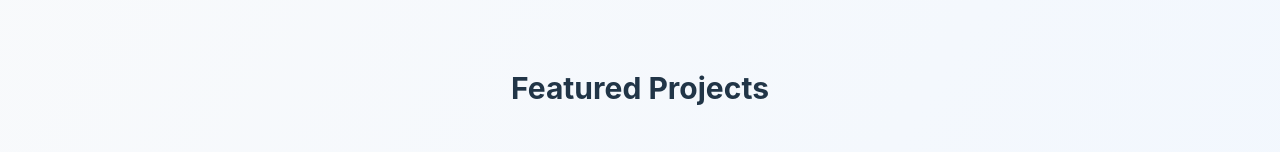
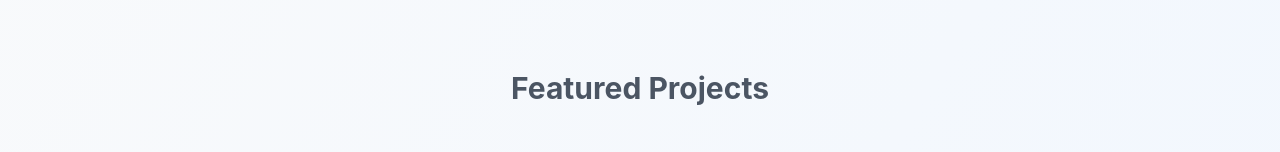
Before and after one commit to juliustuliao/my_port, a React (Vite) app: page / in a window 1280 px wide. Shown: the part 572-724 px from the top of the page. Built offline with nearby package versions, Linux system fonts and the light colour scheme.

Commit message:
modified data

```diff
--- a/src/components/Portfolio.jsx
+++ b/src/components/Portfolio.jsx
@@ -208,7 +208,7 @@ const Portfolio = () => {
 
         <section id="projects" className="py-20">
           <div className="max-w-6xl mx-auto px-4">
-            <h2 className="text-3xl font-bold mb-12 text-center dark:text-white">
+            <h2 className="text-3xl font-bold mb-12 text-center text-gray-600  dark:text-white ">
               Featured Projects
             </h2>
 
```
